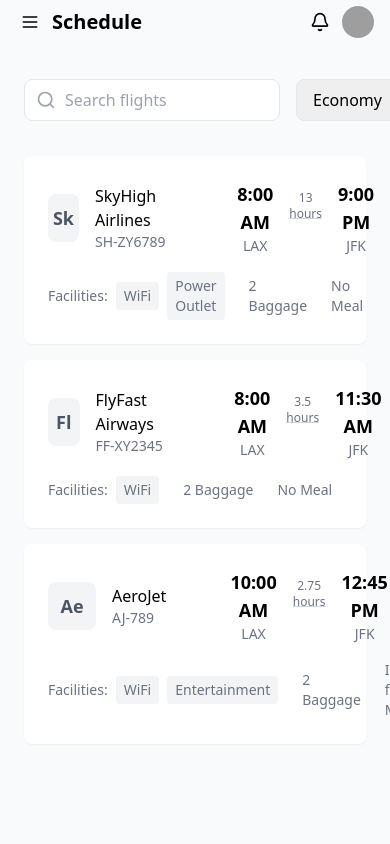
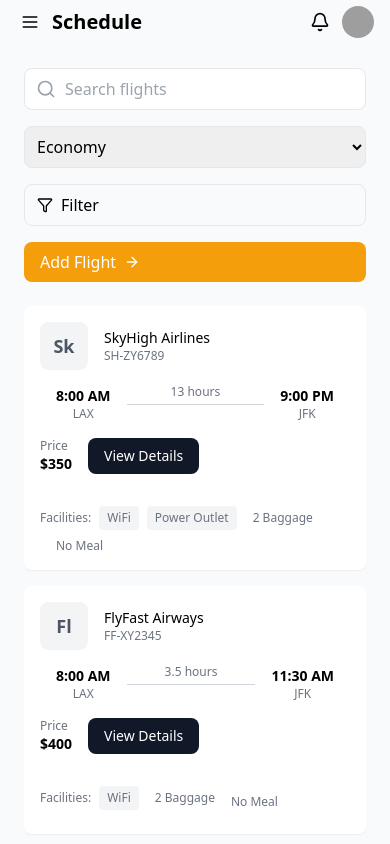
Before and after one commit to NikhilAnpat/ticketBookingAdmin, a React (Vite) app: page /schedule in a window 390 px wide. Built offline with nearby package versions, Linux system fonts and the light colour scheme; grey boxes are pictures that could not be loaded.

Commit message:
updated messages and schedule screen
Signed-off-by: sayli <jadhavsayli501@gmail.com>

```diff
--- a/src/screens/Messages.tsx
+++ b/src/screens/Messages.tsx
@@ -241,7 +241,7 @@ const ChatMain = ({ selectedChat, onBack, onShowProfile, isMobile }: { selectedC
           {currentMessages.map((msg) => (
             <div key={msg.id} className="flex items-start space-x-3 justify-end">
               <div className="bg-amber-500 text-white p-3 rounded-lg shadow-sm max-w-md">
-                <p>{msg.content}</p>
+                <p className='max-w-md break-words'>{msg.content}</p>
                 {msg.files && msg.files.length > 0 && (
                   <div className="mt-2 space-y-2">
                     {msg.files.map((file, index) => (
--- a/src/screens/Schedule.tsx
+++ b/src/screens/Schedule.tsx
@@ -1,9 +1,7 @@
 import React, { useState } from 'react';
-import { Search,  ArrowRight, Filter } from 'lucide-react';
+import { Search, ArrowRight, Filter } from 'lucide-react';
 import FlightDetail from './FlightDetail';
-import {Flight} from '../components/interfaces/sheuduleInterface'
-
-
+import { Flight } from '../components/interfaces/sheuduleInterface';
 
 const flights: Flight[] = [
   {
@@ -16,19 +14,19 @@ const flights: Flight[] = [
       time: '8:00 AM',
       city: 'Los Angeles',
       airport: 'Los Angeles International Airport',
-      code: 'LAX'
+      code: 'LAX',
     },
     arrival: {
       time: '9:00 PM',
       city: 'New York',
       airport: 'John F. Kennedy International Airport',
-      code: 'JFK'
+      code: 'JFK',
     },
     duration: '13 hours',
     price: 350,
     facilities: ['WiFi', 'Power Outlet'],
     baggage: '2 Baggage',
-    meal: 'No Meal'
+    meal: 'No Meal',
   },
   {
     id: '2',
@@ -40,19 +38,19 @@ const flights: Flight[] = [
       time: '8:00 AM',
       city: 'Los Angeles',
       code: 'LAX',
-      airport: 'Los Angeles International Airport'
+      airport: 'Los Angeles International Airport',
     },
     arrival: {
       time: '11:30 AM',
       city: 'New York',
       code: 'JFK',
-      airport: 'John F. Kennedy International Airport'
+      airport: 'John F. Kennedy International Airport',
     },
     duration: '3.5 hours',
     price: 400,
     facilities: ['WiFi'],
     baggage: '2 Baggage',
-    meal: 'No Meal'
+    meal: 'No Meal',
   },
   {
     id: '3',
@@ -64,82 +62,86 @@ const flights: Flight[] = [
       time: '10:00 AM',
       city: 'Los Angeles',
       code: 'LAX',
-      airport: 'Los Angeles International Airport'
+      airport: 'Los Angeles International Airport',
     },
     arrival: {
       time: '12:45 PM',
       city: 'New York',
       code: 'JFK',
-      airport: 'John F. Kennedy International Airport'
+      airport: 'John F. Kennedy International Airport',
     },
     duration: '2.75 hours',
     price: 450,
     facilities: ['WiFi', 'Entertainment'],
     baggage: '2 Baggage',
-    meal: 'In-flight Meal'
-  }
+    meal: 'In-flight Meal',
+  },
 ];
 
-const FlightCard = ({ flight, onViewDetails }: { flight: Flight, onViewDetails: () => void }) => (
-  <div className="bg-white p-6 rounded-lg shadow-sm mb-4">
-    <div className="flex items-center justify-between">
-      <div className="flex items-center space-x-4">
+const FlightCard = ({ flight, onViewDetails }: { flight: Flight; onViewDetails: () => void }) => (
+  <div className="bg-white p-4 sm:p-6 rounded-lg shadow-sm mb-4">
+    <div className="flex items-center justify-between flex-wrap sm:flex-nowrap">
+      {/* Airline Info Section */}
+      <div className="flex items-center space-x-4 flex-shrink-0 mb-4 sm:mb-0">
         <div className="w-12 h-12 bg-gray-100 rounded-lg flex items-center justify-center">
           <span className="text-lg font-bold text-gray-600">
             {flight.airline.name.substring(0, 2)}
           </span>
         </div>
         <div>
-          <h3 className="font-medium">{flight.airline.name}</h3>
-          <p className="text-sm text-gray-500">{flight.airline.code}</p>
+          <h3 className="font-medium text-sm sm:text-base">{flight.airline.name}</h3>
+          <p className="text-xs sm:text-sm text-gray-500">{flight.airline.code}</p>
         </div>
       </div>
 
-      <div className="flex-1 mx-8">
-        <div className="flex items-center justify-between px-8">
+      {/* Flight Info Section */}
+      <div className="flex-1 mx-4 sm:mx-8 mb-4 sm:mb-0">
+        <div className="flex items-center justify-between">
           <div className="text-center">
-            <p className="text-lg font-semibold">{flight.departure.time}</p>
-            <p className="text-sm text-gray-500">{flight.departure.code}</p>
+            <p className="text-sm sm:text-lg font-semibold">{flight.departure.time}</p>
+            <p className="text-xs sm:text-sm text-gray-500">{flight.departure.code}</p>
           </div>
 
           <div className="flex-1 mx-4 relative">
             <div className="h-px bg-gray-300 absolute w-full top-1/2"></div>
-            <div className="text-xs text-gray-500 text-center relative -top-3">
+            <div className="text-xs sm:text-sm text-gray-500 text-center relative -top-3">
               {flight.duration}
             </div>
           </div>
 
           <div className="text-center">
-            <p className="text-lg font-semibold">{flight.arrival.time}</p>
-            <p className="text-sm text-gray-500">{flight.arrival.code}</p>
+            <p className="text-sm sm:text-lg font-semibold">{flight.arrival.time}</p>
+            <p className="text-xs sm:text-sm text-gray-500">{flight.arrival.code}</p>
           </div>
         </div>
       </div>
 
-      <div className="flex items-center space-x-4">
+      {/* Price and View Details Section */}
+      <div className="flex items-center space-x-4 flex-shrink-0 mb-4 sm:mb-0">
         <div>
-          <p className="text-sm text-gray-500">Price</p>
-          <p className="text-lg font-semibold">${flight.price}</p>
+          <p className="text-xs sm:text-sm text-gray-500">Price</p>
+          <p className="text-sm sm:text-lg font-semibold">${flight.price}</p>
         </div>
         <button
           onClick={onViewDetails}
-          className="px-4 py-2 bg-gray-900 text-white rounded-lg hover:bg-gray-800"
+          className="px-4 py-2 text-sm sm:text-base bg-gray-900 text-white rounded-lg hover:bg-gray-800"
         >
           View Details
         </button>
       </div>
     </div>
 
-    <div className="mt-4 flex items-center space-x-6 text-sm text-gray-500">
-      <div className="flex items-center space-x-2">
+    {/* Facilities, Baggage, Meal Section */}
+    <div className="mt-4 flex items-center space-x-4 text-xs sm:text-sm text-gray-500 flex-wrap sm:flex-nowrap">
+      <div className="flex items-center space-x-2 mb-2 sm:mb-0">
         <span>Facilities:</span>
         {flight.facilities.map((facility, index) => (
-          <span key={index} className="px-2 py-1 bg-gray-100 rounded">
+          <span key={index} className="px-2 py-1 bg-gray-100 rounded text-xs sm:text-sm">
             {facility}
           </span>
         ))}
       </div>
-      <div>{flight.baggage}</div>
+      <div className="mb-2 sm:mb-0">{flight.baggage}</div>
       <div>{flight.meal}</div>
     </div>
   </div>
@@ -153,39 +155,42 @@ export default function Schedule() {
   }
 
   return (
-    <div className="p-6 bg-gray-50 min-h-screen">
+    <div className="p-6 bg-gray-50 min-h-screen overflow-y-hidden">
       <div className="max-w-6xl mx-auto">
-        <div className="flex items-center justify-between mb-6">
-          <div className="flex items-center space-x-4">
-            <div className="relative">
+        <div className="flex flex-wrap items-center justify-between m-auto mb-6">
+          <div className="flex flex-col sm:flex-row items-center gap-2 w-full sm:w-auto">
+            <div className="relative w-full sm:w-64">
               <Search className="w-5 h-5 absolute left-3 top-1/2 transform -translate-y-1/2 text-gray-400" />
               <input
                 type="text"
                 placeholder="Search flights"
-                className="pl-10 pr-4 py-2 border rounded-lg w-64 focus:outline-none focus:ring-2 focus:ring-amber-500"
+                className="pl-10 pr-4 py-2 border rounded-lg w-full sm:w-64 focus:outline-none focus:ring-2 focus:ring-amber-500"
               />
             </div>
 
-            <select className="border rounded-lg px-3 py-2">
+            <select className="border rounded-lg px-2 py-2 w-full sm:w-auto mt-2 sm:mt-0">
               <option>Economy</option>
               <option>Business</option>
               <option>First Class</option>
             </select>
 
-            <button className="border rounded-lg px-3 py-2 flex items-center space-x-2 hover:bg-gray-50">
+            <button className="border rounded-lg px-3 py-2 flex items-center space-x-2 w-full sm:w-auto mt-2 sm:mt-0 hover:bg-gray-50">
               <Filter className="w-4 h-4" />
               <span>Filter</span>
             </button>
           </div>
 
-          <button className="bg-amber-500 text-white px-4 py-2 rounded-lg flex items-center space-x-2 hover:bg-amber-600">
+          {/* "Add Flight" button */}
+          <button className="bg-amber-500 text-white px-4 py-2 rounded-lg flex items-center space-x-2 hover:bg-amber-600 w-full sm:w-auto mt-4 sm:mt-2">
             <span>Add Flight</span>
             <ArrowRight className="w-4 h-4" />
           </button>
         </div>
+      </div>
 
-        <div className="space-y-4">
-          {flights.map(flight => (
+      {/* Flight Cards Container */}
+      <div className="overflow-y-auto h-[600px] sm:h-[800px] max-h-full">
+        {flights.map((flight) => (
           <FlightCard
             key={flight.id}
             flight={flight}
@@ -194,6 +199,5 @@ export default function Schedule() {
         ))}
       </div>
     </div>
-    </div>
   );
 }
```
Lines whose indentation alone changed are shown as unchanged.
